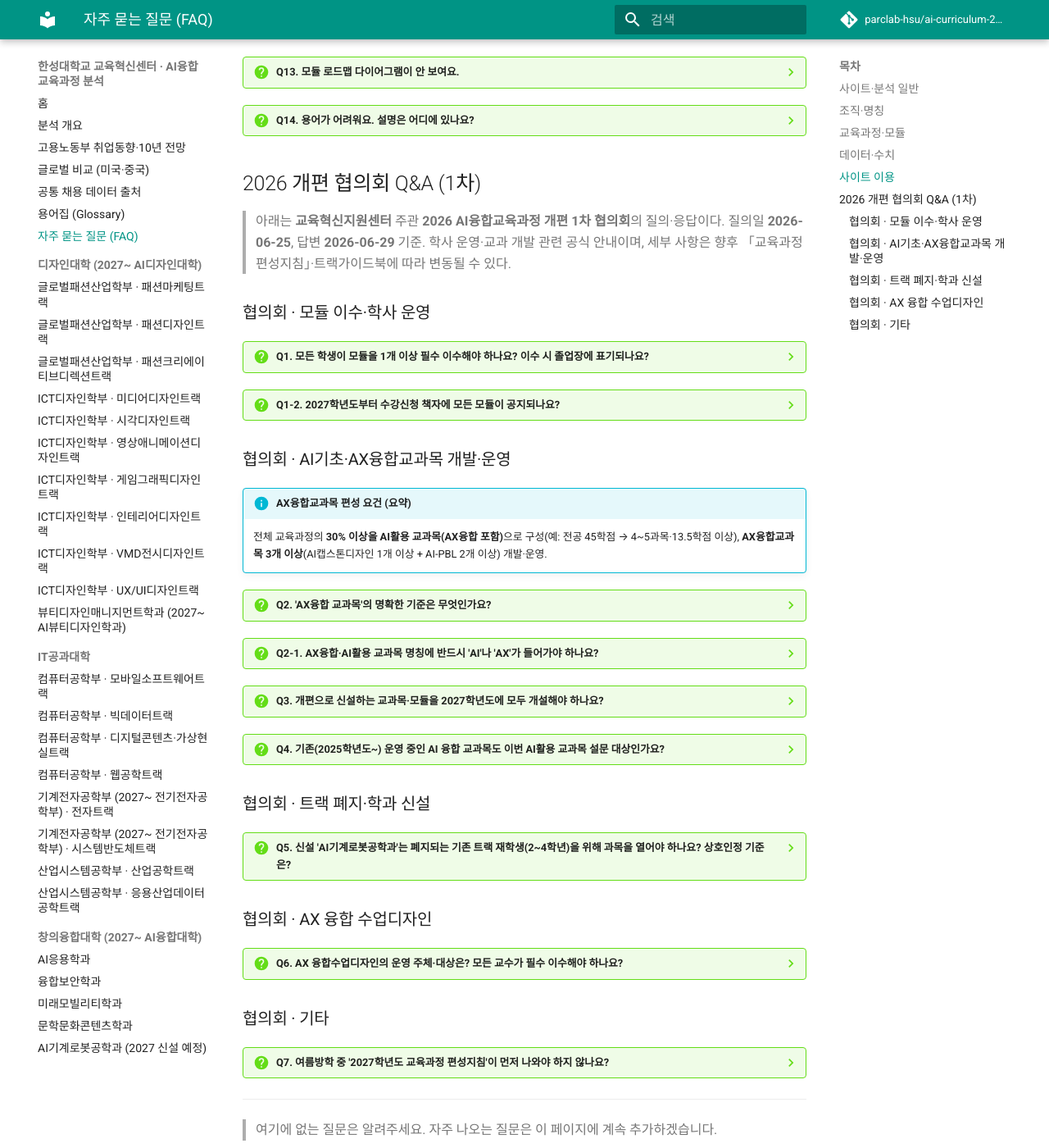
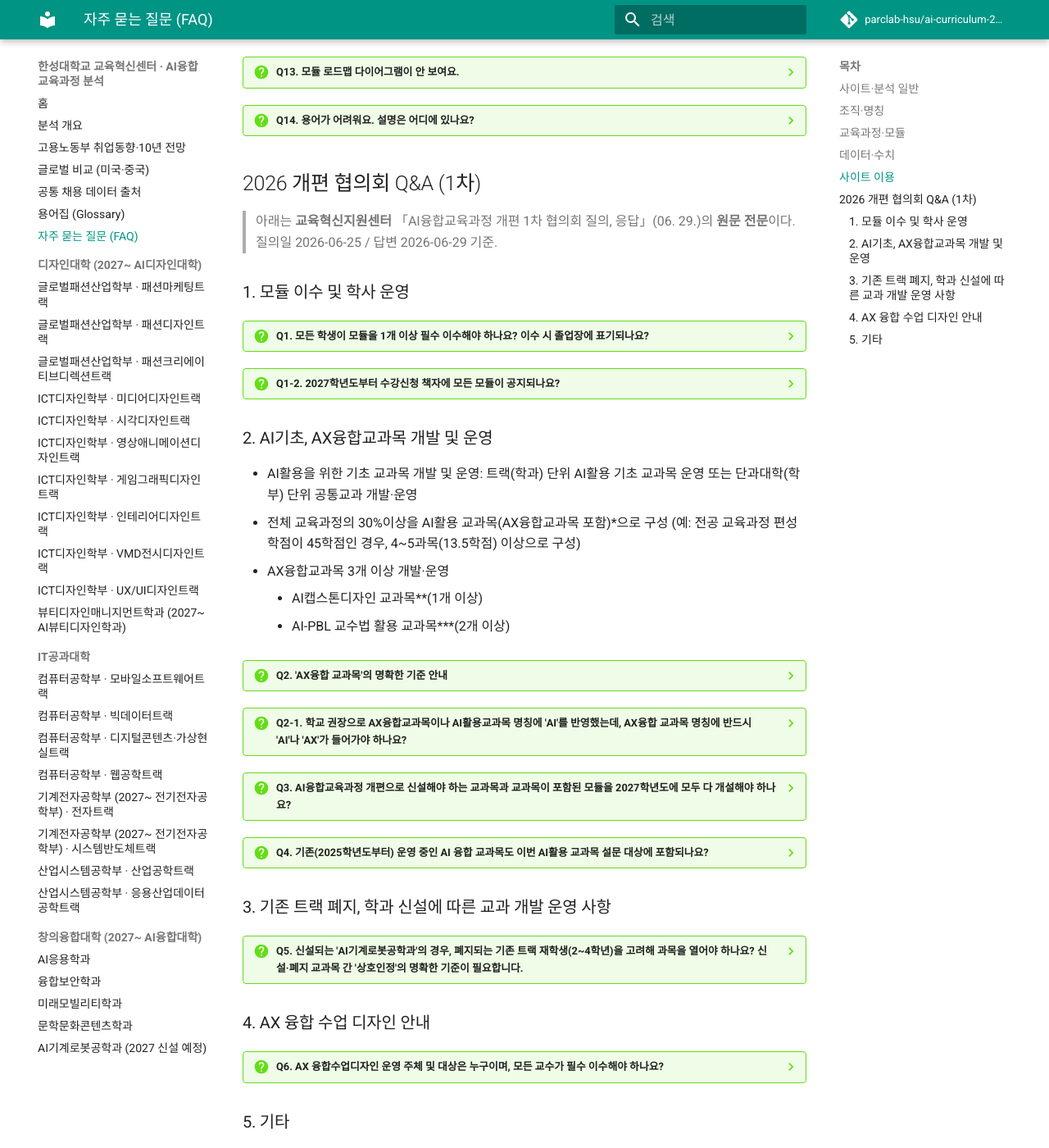
Before and after one commit to parclab-hsu/ai-curriculum-2026, an MkDocs documentation site: the page built from docs/faq.md, in a window 1280 px wide and 1400 px high, scrolled down 1258 px. Shown: the whole window at 82% size. Built offline with MkDocs 1.6.1 and Material for MkDocs 9.7.7, drawn with Linux system fonts in a browser that asks for light colours; comment, search, counter and statistics services are not loaded; part of the change alters nothing that is shown; some of the changed text lies outside the part shown.

Commit message:
FAQ 협의회 Q&A를 요약본에서 원문 전문으로 교체
- 1차 협의회 질의·응답(교육혁신지원센터 06.29)을 요약 없이 원문 그대로 수록
- PDF 레이아웃에서 섞인 페이지번호만 제거, 문장·번호·표·오탈자는 원문 유지
- Q2 운영요건 4개항·15주/5주 설명, Q5 모집중지 축소 로드맵 표 및 잔류학생
  지원방안 전체, Q6 3개항 등 누락 없이 반영

Co-Authored-By: Claude Opus 4.8 (1M context) <noreply@anthropic.com>

```diff
--- a/docs/faq.md
+++ b/docs/faq.md
@@ -68,70 +68,111 @@
 
 ## 2026 개편 협의회 Q&A (1차)
 
-> 아래는 **교육혁신지원센터** 주관 **2026 AI융합교육과정 개편 1차 협의회**의 질의·응답이다. 질의일 **2026-06-25**, 답변 **2026-06-29** 기준. 학사 운영·교과 개발 관련 공식 안내이며, 세부 사항은 향후 「교육과정 편성지침」·트랙가이드북에 따라 변동될 수 있다.
+> 아래는 **교육혁신지원센터** 「AI융합교육과정 개편 1차 협의회 질의, 응답」(06. 29.)의 **원문 전문**이다. 질의일 2026-06-25 / 답변 2026-06-29 기준.
 
-### 협의회 · 모듈 이수·학사 운영
+### 1. 모듈 이수 및 학사 운영
 
 ??? question "Q1. 모든 학생이 모듈을 1개 이상 필수 이수해야 하나요? 이수 시 졸업장에 표기되나요?"
-    **필수 이수 제한 기준은 없습니다.** 전공교육과정 모듈화는 트랙(학과) 교육과정을 역량(주제·성과) 중심의 모듈 단위로 재구조화해, 학생이 함양할 역량·달성 성과를 명확히 제시하고 학습설계를 돕기 위한 것입니다. **졸업 이수학점 기준 등은 종전과 동일**하게 적용되며, **소속 트랙(학과)의 모듈 이수에는 별도 인증이 없습니다.**
+    A. 모든 학생이 필수적으로 모듈을 이수 하는 등의 제한 기준은 없습니다.
 
-    단, **소속되지 않은 트랙(학과)의 모듈**이나 **마이크로디그리로 지정된 모듈**을 이수하는 경우에는 **별도 인증을 제공**할 계획입니다.
+    전공교육과정 모듈화는 트랙(학과)의 전체 교육과정을 역량(주제, 상과) 중심의 모듈 단위로 재구조화 하여 학생들에게 교과 학습을 통해 함양할 수 있는 역량, 달성할 성과를 명확히 제시하여 자신의 학습설계에 도움을 주기 위한 것입니다.
+
+    학생은 모듈별 역량(주제, 성과), 모듈 내 교과목, 연계 모듈을 확인하여 교과를 수강하고 이수(졸업 이수학점 기준 등도 종전과 동일하게 적용) 하게되며, 학생이 속한 트랙(학과)의 모듈 이수에 대해서는 별도의 인증이 없습니다.
+
+    단, 학생이 소속되지 않은 트랙(학과)의 모듈을 이수하거나, 마이크로디그리로 지정된 모듈을 이수하는 경우, 별도의 인증을 제공할 계획입니다.
 
 ??? question "Q1-2. 2027학년도부터 수강신청 책자에 모든 모듈이 공지되나요?"
-    모듈화 시범운영 대상 트랙은 2학기 개강 후 별도 가이드북을 제작·배포할 예정입니다. **AI융합교육과정 개편 트랙(학과)**은 모듈화 완료 시점이 **올해 말(12월)**로, 홈페이지와 2027학년도 제작 **트랙가이드북**을 통해 안내할 예정입니다.
+    A. 1학기 모듈화가 완료되는 모듈화 시범운영 대상 트랙은 2학기 개강 후, 별도 가이드북 제작 배포 예정입니다. 현재 AI융합교육과정 개편 트랙(학과)는 모듈화가 완료되는 시점이 올해 말(12월)로, 홈페이지와 2027학년도에 제작되는 트랙가이드 북을 통해 해당 내용을 안내할 예정입니다.
 
-### 협의회 · AI기초·AX융합교과목 개발·운영
+### 2. AI기초, AX융합교과목 개발 및 운영
 
-!!! info "AX융합교과목 편성 요건 (요약)"
-    전체 교육과정의 **30% 이상을 AI활용 교과목(AX융합 포함)**으로 구성(예: 전공 45학점 → 4~5과목·13.5학점 이상), **AX융합교과목 3개 이상**(AI캡스톤디자인 1개 이상 + AI-PBL 2개 이상) 개발·운영.
+- AI활용을 위한 기초 교과목 개발 및 운영: 트랙(학과) 단위 AI활용 기초 교과목 운영 또는 단과대학(학부) 단위 공통교과 개발·운영
+- 전체 교육과정의 30%이상을 AI활용 교과목(AX융합교과목 포함)\*으로 구성 (예: 전공 교육과정 편성학점이 45학점인 경우, 4~5과목(13.5학점) 이상으로 구성)
+- AX융합교과목 3개 이상 개발·운영
+    - AI캡스톤디자인 교과목\*\*(1개 이상)
+    - AI-PBL 교수법 활용 교과목\*\*\*(2개 이상)
 
-??? question "Q2. 'AX융합 교과목'의 명확한 기준은 무엇인가요?"
-    'AX융합교과목'은 **전공 도메인에 AI를 접목·활용**하여 학습·문제해결을 진행하는 교과로, 우리 대학은 **AI캡스톤디자인·AI서비스러닝·AI-PBL** 교과를 AX융합교과로 정의합니다. 개편에서는 **AI캡스톤디자인 1개 이상 + AI-PBL 2개 이상** 운영을 원칙으로 합니다.
+??? question "Q2. 'AX융합 교과목'의 명확한 기준 안내"
+    A. 'AX융합교과목'은 전공 분야의 도메인에 AI를 접목·활용하여 학습 및 문제해결을 진행하는 교과로, 우리 대학은 AI캡스톤디자인, AI서비스러닝, AI-PBL교과를 AX융합교과로 정의하고 있습니다.
 
-    - **AI캡스톤디자인**: AI 도구를 접목·활용해 전공 분야 현장문제를 해결하는 캡스톤디자인 교과목
-    - **AI-PBL**: AI 도구를 접목·활용해 전공 프로젝트 수행·문제해결하는 수업방법 교과목
-    - **AI서비스러닝**: AI 도구를 접목·활용해 지역사회 문제해결에 기여하는 교과목
+    또한 AI융합교육과정 개편에서는 이중 AI캡스톤디자인 교과목 1개 이상, AI-PBL교과목 2개 이상 운영을 원칙으로 삼고 있습니다.
 
-    **운영 요건**(2026 편성지침 p.50): ① AI-PBL·AI캡스톤디자인·AI서비스러닝으로 개설 ② 수업계획서에 AI 활용 수업 운영계획 **5주 이상** 작성 ③ 교수학습센터 AI 교수법 워크숍 필수 이수 ④ AI 활용 수업 운영 절차·방법(수업계획서–체크리스트–결과보고) 적용. 요건 충족 시 **절대평가 적용 및 업적점수 부여**가 가능하며, 15주 중 실제 AI활용 수업이 **5주 이상**이면 됩니다.
+    AI캡스톤디자인 교과목은 AI 도구를 접목·활용하여 전공 분야의 현장문제를 해결하는 캡스톤디자인 교과목, AI-PBL 교과목은 AI 도구를 접목·활용하여 전공 분야 프로젝트를 수행하거나 문제를 해결하는 수업방법을 활용한 교과목이며, AI서비스러닝은 AI 도구를 접목·활용 지역사회 문제해결에 기여하는 교과목입니다.
 
-??? question "Q2-1. AX융합·AI활용 교과목 명칭에 반드시 'AI'나 'AX'가 들어가야 하나요?"
-    **아닙니다.** 과목명에 필수적으로 넣을 필요는 없으며, 해당 과목의 성격을 가장 잘 드러내는 명칭을 쓰면 됩니다. 단, **수업계획서에 AI 활용을 구체적으로 명시**하고 **커리큘럼에 AI 활용이 5주차 이상 반영**되어야 합니다. (기존 RISE 사업에서 명칭에 AI/AX 반영을 강조한 측면이 있으나, AX융합교과목 명칭에 반드시 AX를 포함할 필요는 없습니다.)
+    이와 같은 AX융합교과목의 운영 요건은 다음과 같습니다.
 
-??? question "Q3. 개편으로 신설하는 교과목·모듈을 2027학년도에 모두 개설해야 하나요?"
-    **순차 진행이 가능합니다.** 신설·폐지 교과목 적용은 기존 재학생의 이수 상황을 고려해 트랙(학과) 계획에 따라 단계적으로 진행하면 됩니다. 단, **교육과정개편 결과 보고서는 최종 변경될 교육과정 기준**으로 작성해야 하고, 모듈에 포함된 신규 교과목은 **개발·운영 시점을 표기**하며, 교과목 폐지·신설 정보를 **사전에 소속 학생에게 안내**해야 합니다.
+    **※ AX융합교과 운영 요건(2026학년도 교육과정 편성지침 p.50)**
 
-??? question "Q4. 기존(2025학년도~) 운영 중인 AI 융합 교과목도 이번 AI활용 교과목 설문 대상인가요?"
-    **아닙니다.** 이번 조사는 **2026학년도 2학기에 개발하여 2027학년도부터 운영 예정인 '신설·개편 교과목'만** 대상입니다.
+    1) AI-PBL, AI 캡스톤디자인, AI 서비스러닝 수업으로 개설함
 
-### 협의회 · 트랙 폐지·학과 신설
+    2) 수업계획서 내 AI 활용 수업 운영계획 5주 이상 작성
 
-??? question "Q5. 신설 'AI기계로봇공학과'는 폐지되는 기존 트랙 재학생(2~4학년)을 위해 과목을 열어야 하나요? 상호인정 기준은?"
-    AI기계로봇공학과는 모집중지 트랙과 유사하게 편성하는 것이 신규 AI 교육과정 강화 방향과 맞지 않으므로, **기존과 다른 새로운 교육과정**을 개발하되 모집중지 트랙 **잔류 학생 지원 대안**을 함께 검토합니다.
+    3) 교수학습센터의 AI 교수법 워크숍 프로그램 필수 이수
 
-    **기본 원칙**(편성지침 p.13): 모집중지 트랙(기계시스템디자인트랙·AI로봇융합트랙)은 2027학년도 **1학년 교육과정 폐지**, 2·3·4학년 교과목 운영 및 단계적 축소, **2030년 미운영**을 원칙으로 합니다.
+    4) AI 활용 수업 운영 절차 및 방법(수업계획서-체크리스트-결과보고) 적용
+
+    ※ 위 AI 활용 교과목 운영요건 충족 시 성적평가는 절대평가 방식 적용 가능 및 업적점수 부여
+
+    운영 요건에 따르면, 전체 15주차 수업 중 실제 AI활용 수업 주차가 5주차 이상 작성되면 되므로, 전체 수업의 목적(전공 도메인에 AI를 접목·활용하여 문제해결 및 프로젝트를 진행, 현장·지역문제 해결)에 부합하는 수업이 가능하다면, 5주차 분량만 변경되어도 가능합니다.
+
+??? question "Q2-1. 학교 권장으로 AX융합교과목이나 AI활용교과목 명칭에 'AI'를 반영했는데, AX융합 교과목 명칭에 반드시 'AI'나 'AX'가 들어가야 하나요?"
+    A. 아닙니다. 과목명에 필수적으로 들어갈 필요는 없으며, 해당 과목의 성격을 가장 잘 드러내는 명칭을 사용해 주시면 됩니다. 단, 수업계획서에 AI활용을 구체적으로 명시해 주시고, 커리큘럼에 AI활용이 5주차 이상 반영되어야 합니다.
+
+    기존 라이즈 사업에서는 AI활용을 강조하기 위한 방편으로 교과목명에 AI, 또는 AX용어 반영을 강조한 측면이 있었습니다. 그러나 AX융합교과목 명칭에 반드시 AX를 포함시킬 필요는 없습니다.
+
+??? question "Q3. AI융합교육과정 개편으로 신설해야 하는 교과목과 교과목이 포함된 모듈을 2027학년도에 모두 다 개설해야 하나요?"
+    A. AI융합교육과정 개편으로 새롭게 신설되거나 폐지되는 교과목의 적용은 기존 재학생의 교과 이수 상황 등을 고려하여 트랙(학과)의 계획에 따라 순차적으로 진행하시면 됩니다.
+
+    단, 교육과정개편 결과 보고서는 최종적으로 변경될 교육과정을 기준으로 작성해주셔야 하며, 모듈 구성에 포함된 신규 교과목들의 경우 개발 및 운영시점을 표기하고, 사전에 교과목 폐지와 신설정보를 소속 학생들에게 안내할 필요가 있습니다.
+
+??? question "Q4. 기존(2025학년도부터) 운영 중인 AI 융합 교과목도 이번 AI활용 교과목 설문 대상에 포함되나요?"
+    A. 아닙니다. 현재 진행한 조사는 2026학년도 2학기에 개발하여 2027학년도부터 운영 예정인 '신설 및 개편 교과목'만 대상입니다.
+
+### 3. 기존 트랙 폐지, 학과 신설에 따른 교과 개발 운영 사항
+
+??? question "Q5. 신설되는 'AI기계로봇공학과'의 경우, 폐지되는 기존 트랙 재학생(2~4학년)을 고려해 과목을 열어야 하나요? 신설·폐지 교과목 간 '상호인정'의 명확한 기준이 필요합니다."
+    A. 2027학년도 신설되는 AI기계로봇공학과 교육과정 편성시, 모집중지트랙의 전공상호인정 및 동일과목 설정을 고려하여 기존 교육과정과 유사하게 편성하는 것은 신규 AI 교육과정 강화 방향과 맞지 않기 때문에, 기존과는 다른 새로운 교육과정을 개발함과 동시에 모집중지 트랙의 잔류 학생들을 지원할 수 있는 대안이 있을지 검토하였음
+
+    **• 기본 원칙**
+
+    - 교육과정편성지침(p.13)에 의거하여 모집중지트랙인 기계시스템디자인트랙과 AI로봇융합트랙은 2027학년도에 1학년 교육과정 폐지, 2,3,4학년 교과목 운영 및 단계적 축소를 진행해야 하며 2030년 교육과정 미운영을 원칙으로 함.
+
+    **&lt;참고: 교육과정편성지침 기준&gt;**
+
+    • 모집중지 트랙에 대한 연도별 교육과정 운영 방안
 
     | 연도 | 교육과정 운영 | 비고 |
     | --- | --- | --- |
-    | 2027 | 2·3·4학년 운영 | 유지 (예: 27학점) |
-    | 2028 | 3·4학년 운영 | 1/3 축소 (예: 18학점) |
-    | 2029 | 4학년 운영 | 2/3 축소 (예: 9학점) |
-    | 2030 | 미운영 | 전체 축소·미편성 |
+    | 2027 | 2,3,4학년 과정 운영 | 유지, 예) 27학점 편성 |
+    | 2028 | 3,4학년 과정 운영 | 1/3 축소, 예) 18학점 편성(27-9학점) |
+    | 2029 | 4학년 과정 운영 | 2/3 축소, 예) 9학점 편성(27-18학점) |
+    | 2030 | 미운영 | 전체 축소에 따른 미편성․미운영 |
 
-    **잔류학생 지원**: 잔류 비율을 고려한 축소 규모 일부 조정, **모과 트랙·유사 전공 교과목을 상호인정 교과목으로 지정**, 운영 축소안에 대한 지속적 사전 안내.
+    - 직전 학년도 편성학점의 학년별 비율을 고려하여 편성학점 축소 규모는 일부 조정될 수 있음
 
-### 협의회 · AX 융합 수업디자인
+    **• 잔류학생 지원 방안**
 
-??? question "Q6. AX 융합수업디자인의 운영 주체·대상은? 모든 교수가 필수 이수해야 하나요?"
-    컨설팅 주체는 **교수학습지원센터**, 대상은 **해당 교과목을 직접 운영하는 교수**입니다. AI 활용 수업의 설계–운영–평가 단계별 전략을 체계적으로 구성하도록 돕는 프로그램입니다.
+    - 교육과정의 차이 및 잔류 학생 비율을 고려하여 편성학점 축소 규모 일부 조정
+    - 모과 트랙 및 유사 전공의 교과목을 상호인정 교과목으로 지정하여 운영
+    - 해당 학생 대상 교육과정 운영 축소안에 대한 지속적인 사전 안내 필요
 
-    1. 개편 대상 트랙(학과)에서 개발·운영하는 **AX융합교과목(3과목 이상)**은 '**AX 융합수업디자인' 필수 이수**
-    2. AX융합교과목 운영 교수가 '**AI 활용 교수법 워크숍(수업디자인 포함)**'을 이수하면 **절대평가 적용·업적점수 부여**
-    3. **다분반 수업**은 대표 교원이 이수 후 수업디자인 결과(루브릭)를 타 분반 교·강사와 공유하면 동일하게 절대평가 적용 가능
+### 4. AX 융합 수업 디자인 안내
 
-### 협의회 · 기타
+??? question "Q6. AX 융합수업디자인 운영 주체 및 대상은 누구이며, 모든 교수가 필수 이수해야 하나요?"
+    A. 컨설팅 주체는 교수학습지원센터이며, 대상은 해당 교과목을 직접 운영하시는 교수님들입니다.
 
-??? question "Q7. 여름방학 중 '2027학년도 교육과정 편성지침'이 먼저 나와야 하지 않나요?"
-    편성지침은 교육과정 연구개선위원회·교육과정위원회 운영 절차에 따라 최종 산출되는 결과라 **조기 완료·제시는 어렵습니다.** **2026학년도 편성지침을 기준**으로 교과목 개발을 진행하되, 2027학년도 편성지침 변동으로 개편 교육과정을 재차 수정하는 일이 없도록 조율하겠습니다.
+    교수학습센터에서 시행하고 있는 'AX 융합 수업디자인' 프로그램은 AX 융합수업을 운영하시는 교수님들을 위하여, AI 활용 수업 설계-운영-평가 등 단계별 전략을 체계적으로 구성하실 수 있도록 디자인하는 프로그램입니다.
+
+    1) AI 융합교육과정 개편 대상 트랙(학과)에서 개발·운영되는 AX융합교과목(3과목 이상)의 경우, 교수학습센터의 'AX 융합수업디자인'을 필수 이수하셔야 합니다.
+
+    2) ｢교육과정 편성지침｣에 따라, AX 융합교과목을 운영하는 교수님들께서는 교수학습센터 시행 'AI 활용 교수법 워크숍(수업디자인 포함)'을 이수하는 경우 절대평가 적용 및 업적 점수가 부여됩니다.
+
+    3) 다 분반 수업 운영 시, 해당 과목의 대표 교원이 이수 후 수업디자인 결과(루브릭)를 타 분반 교·강사와 공유하여 주시면 동일하게 절대평가 적용이 가능합니다.
+
+### 5. 기타
+
+??? question "Q7. 9~10월 중 교육과정이 도출되려면 여름방학 중에 '2027학년도 교육과정 편성지침'이 선행되어야 합니다."
+    A. 교육과정 편성지침은 교육과정 연구개선 위원회 및 교육과정 위윈회 운영 절차에 따라 최종적으로 산출되는 결과로 2027학년도 교육과정 편성지침을 조기에 완료하여 제시하기는 어렵습니다. 2026학년도 편성지침을 기준으로 교과목 개발을 진행하되, 2027학년도 편성지침의 변동으로 개편된 교육과정을 재차 수정하시는 일이 없도록 조율하도록 하겠습니다.
 
 ---
 
```
